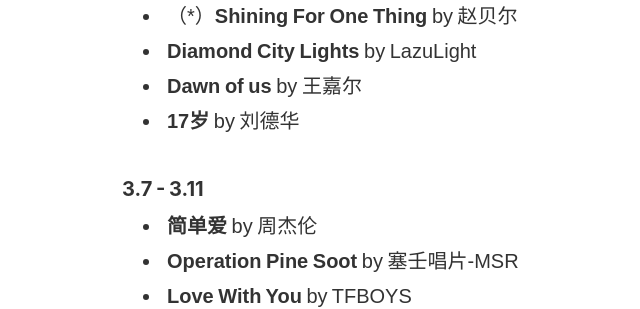
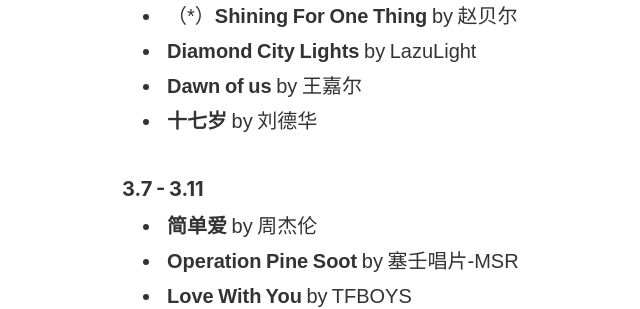
Before and after one commit to devswork-glzx/aliver, a Jekyll site: the page built from _posts/2022-04-02-songlist-202203.md, in a window 1280 px wide and 900 px high, scrolled down 1555 px. Shown: the part 150-459 px from the top of the window, without its empty margins (118-758 px from the left). Built offline with Jekyll 4.4.1, drawn with Linux system fonts in a browser that asks for light colours; our own code applies the rules of GitHub Pages for plain Markdown files.

Commit message:
fix typo again lol

```diff
--- a/_posts/2022-04-02-songlist-202203.md
+++ b/_posts/2022-04-02-songlist-202203.md
@@ -41,7 +41,7 @@
 - （\*）**Shining For One Thing** by 赵贝尔
 - **Diamond City Lights** by LazuLight
 - **Dawn of us** by 王嘉尔
-- **17岁** by 刘德华
+- **十七岁** by 刘德华
 
 # 3.7 - 3.11
 
```
